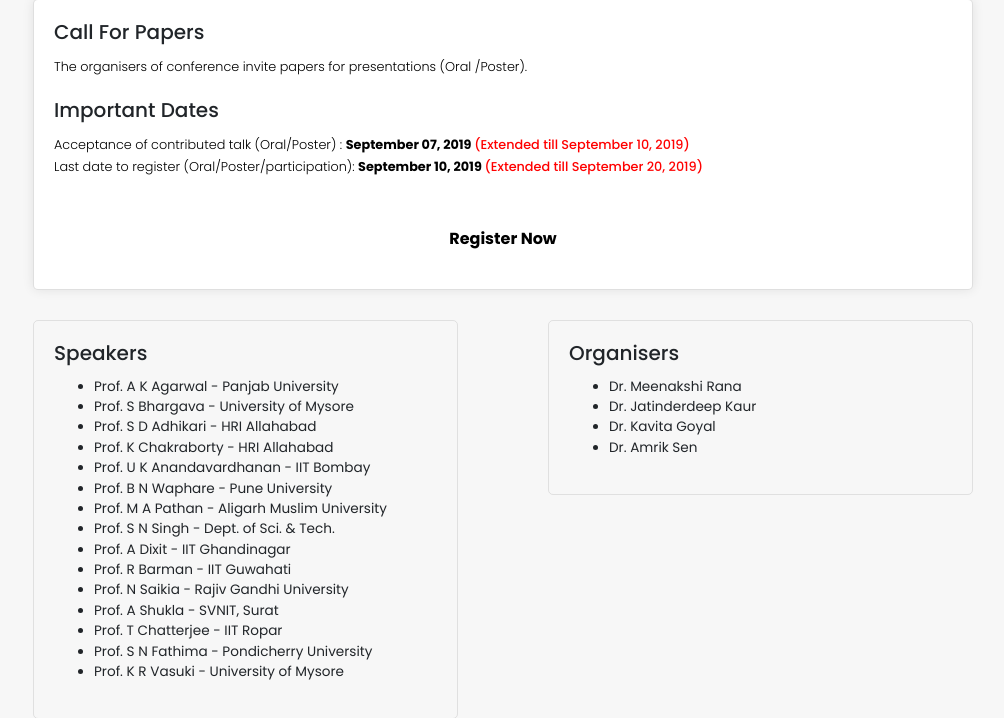
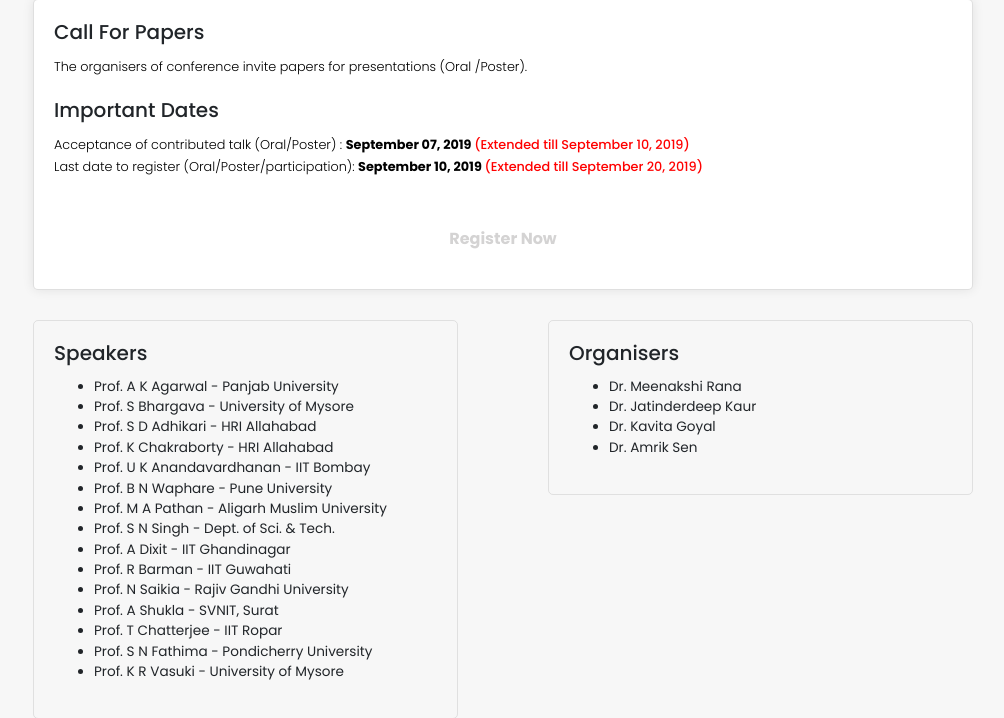
Before and after one commit to akashjindal347/thapar-ntcsf2019, a Django app: page / in a window 1280 px wide. Shown: the part 604-1322 px from the top of the page, without its empty margins (262-1266 px from the left). Run offline with Django 3.2, Linux system fonts and the light colour scheme; data comes from the database, SQL or seed files in the repository; data that the repository does not hold is empty; some libraries are stand-ins or nearby versions.

Commit message:
Update index.html

```diff
--- a/blog/templates/blog/index.html
+++ b/blog/templates/blog/index.html
@@ -29,6 +29,7 @@
         text-align: center;
         font-weight: 800;
         transition: ease-in-out 0.5s;
+        color: rgb(212, 211, 211);
     }
     .register:hover{
         text-decoration: underline;
```
